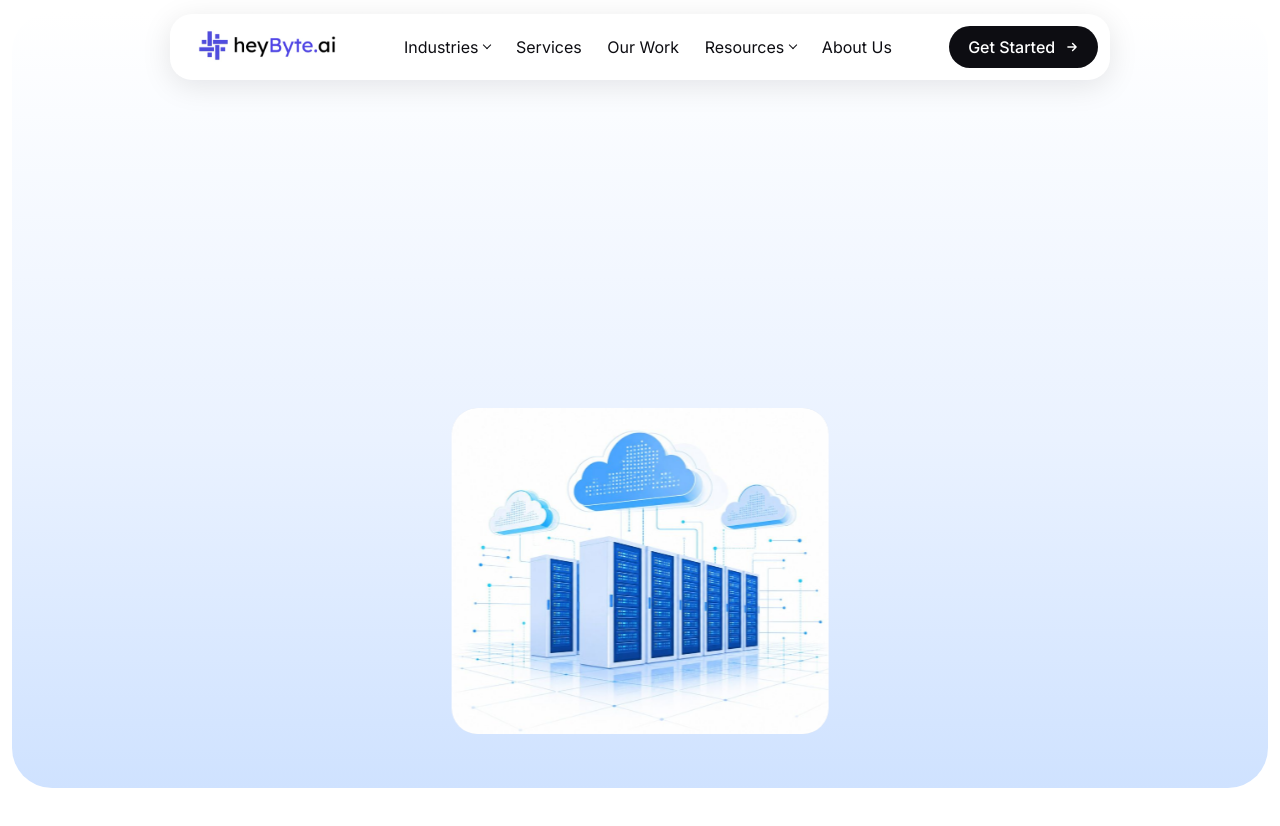
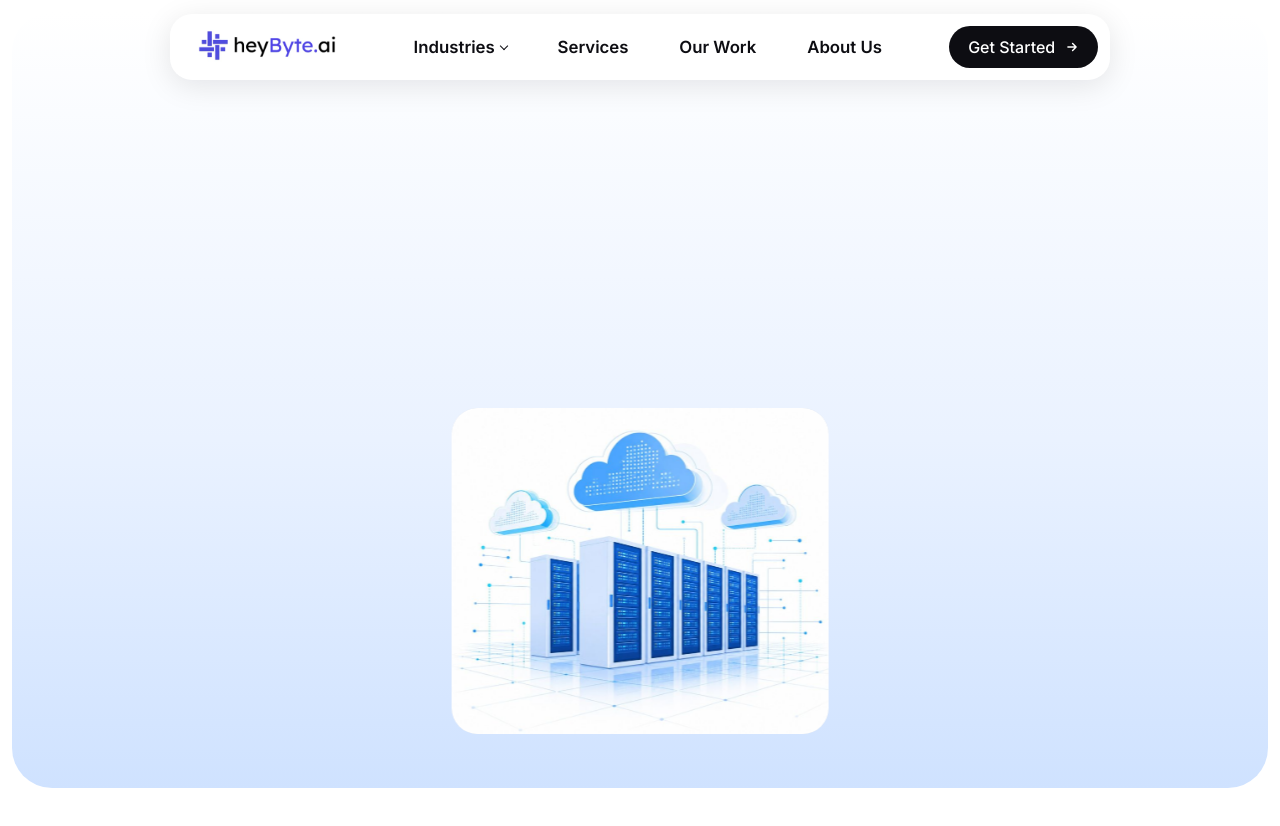
Before and after one commit to sravaniravipalli/Heybyte, a React (Vite) app: page / in a window 1280 px wide. Shown: the top 826 px of the page. Built offline with nearby package versions, Linux system fonts and the light colour scheme.

Commit message:
ui completed

```diff
--- a/src/components/Navbar.jsx
+++ b/src/components/Navbar.jsx
@@ -17,10 +17,7 @@ export default function Navbar() {
           </div>
           <Link to="/services" onClick={close}>Services</Link>
           <Link to="/case-studies" onClick={close}>Our Work</Link>
-          <div className="dd">
-            <span className="dd__label" tabIndex={0}>Resources</span>
-            <div className="dd__menu"><Link to="/blog" onClick={close}>Blog</Link><a href="/#faq" onClick={close}>FAQ</a></div>
-          </div>
+
           <Link to="/about" onClick={close}>About Us</Link>
 
           <Link to="/get-started" className="nav__mobile-cta" onClick={close}>Get Started</Link>
--- a/src/components/ui.scss
+++ b/src/components/ui.scss
@@ -55,3 +55,9 @@
   &__legal { position: relative; z-index: 2; padding: 0 24px; margin-top: 6px; font-size: 0.85rem; color: $muted; @include md { padding: 0 56px; } }
    &__wave { position: absolute; z-index: 1; display: block; left: -5%; width: 110%; bottom: 0; height: 360px; fill: rgba($blue, 0.35); filter: blur(16px); pointer-events: none; animation: drift 9s ease-in-out infinite alternate;
     &--b { fill: rgba($blue, 0.6); height: 230px; bottom: -30px; animation-duration: 12s; animation-direction: alternate-reverse; } } }
+    /* Navbar links: bold and spread across the bar */
+.nav__links a, .nav__links .dd__label { font-weight: 700; }
+@media (min-width: 1024px) {
+  .nav__links { flex: 1; justify-content: space-evenly; gap: 0; }
+  .nav__links a, .nav__links .dd__label { font-size: 1.05rem; }
+}
```
